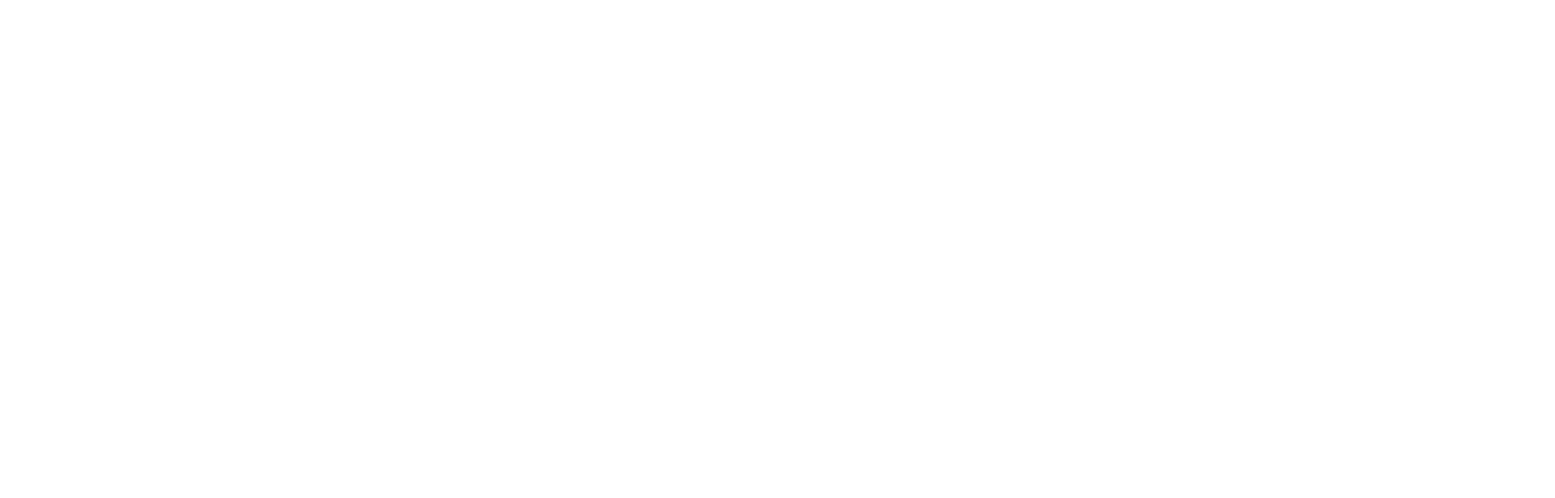
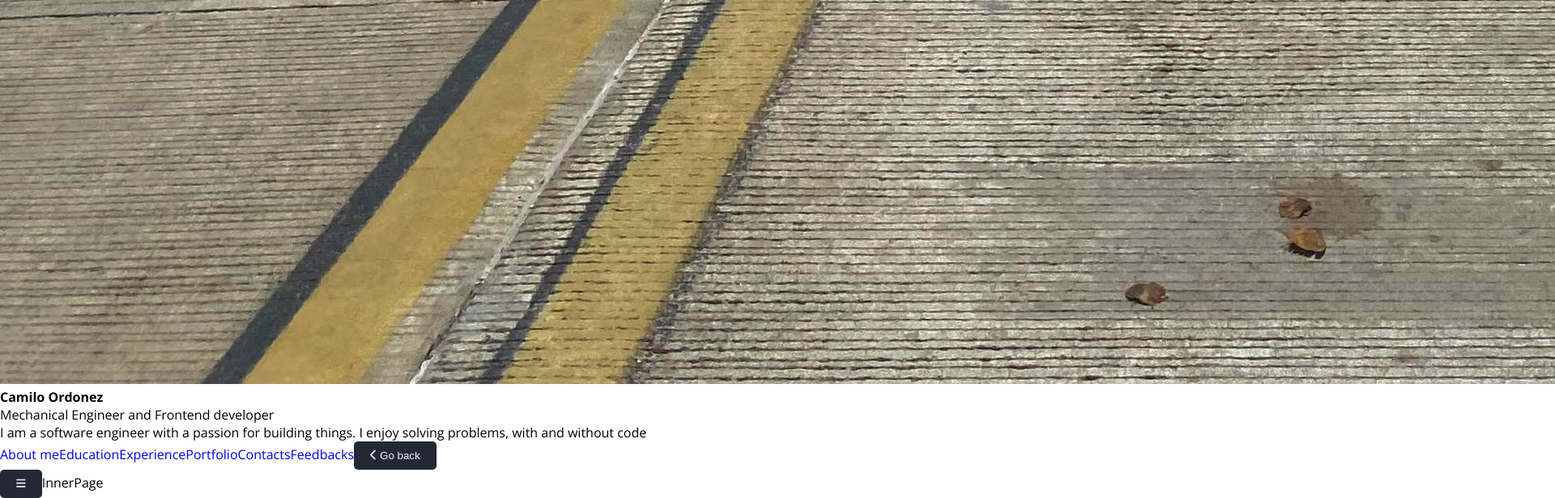
Before and after one commit to caoh29/caoh29.github.io, a React (Create React App) app: page /inner in a window 1280 px wide. Shown: the part 3557-4173 px from the top of the page at 81% size, 1920 px wide, since content can reach past the window. Before the commit the page ends 800 px from the top, so only its background shows below. Built offline with nearby package versions, Linux system fonts and the light colour scheme.

Commit message:
adding navigation and panel component, refactoring folders

```diff
--- /dev/null
+++ b/src/components/Navigation/index.tsx
@@ -0,0 +1,15 @@
+import { NavLink } from 'react-router-dom';
+
+import { NAVIGATION_DIRECTORY } from '../../utils/constants';
+
+export default function Navigation() {
+  return (
+    <>
+      {NAVIGATION_DIRECTORY.map((item) => (
+        <NavLink className="navigation-link" key={item.link} to={item.link}>
+          {item.content}
+        </NavLink>
+      ))}
+    </>
+  );
+}
--- /dev/null
+++ b/src/components/Panel/index.tsx
@@ -0,0 +1,36 @@
+import { useNavigate } from 'react-router-dom';
+
+import { FontAwesomeIcon } from '@fortawesome/react-fontawesome';
+import { faChevronLeft } from '@fortawesome/free-solid-svg-icons';
+
+import Button from '../Button';
+import Navigation from '../Navigation';
+import PhotoBox from '../PhotoBox';
+
+import { PHOTO_BOX_PROPS } from '../../utils/constants';
+import { ButtonProps } from '../../types';
+
+const BUTTON_PROPS: ButtonProps = {
+  text: 'Go back',
+  icon: <FontAwesomeIcon icon={faChevronLeft} />,
+};
+
+export default function Panel() {
+  const navigate = useNavigate();
+  return (
+    <div className="panel">
+      <PhotoBox
+        name={PHOTO_BOX_PROPS.name}
+        title={PHOTO_BOX_PROPS.title}
+        description={PHOTO_BOX_PROPS.description}
+        avatar={PHOTO_BOX_PROPS.avatar}
+      />
+      <Navigation />
+      <Button
+        text={BUTTON_PROPS.text}
+        icon={BUTTON_PROPS.icon}
+        onClick={() => navigate('/')}
+      />
+    </div>
+  );
+}
--- a/src/pages/Home/HomePage.tsx
+++ b/src/pages/Home/HomePage.tsx
@@ -2,17 +2,11 @@
 
 import Button from '../../components/Button';
 import PhotoBox from '../../components/PhotoBox';
-import avatarImage from '../../assets/images/avatar.jpg';
 
-const PHOTO_BOX_PROPS = {
-  name: 'Camilo Ordonez',
-  title: 'Mechanical Engineer and Frontend developer',
-  description:
-    'I am a software engineer with a passion for building things. I enjoy solving problems, with and without code',
-  avatar: avatarImage,
-};
+import { PHOTO_BOX_PROPS } from '../../utils/constants';
+import { ButtonProps } from '../../types';
 
-const BUTTON_PROPS = {
+const BUTTON_PROPS: ButtonProps = {
   text: 'Know more',
 };
 
--- a/src/pages/Inner/InnerPage.tsx
+++ b/src/pages/Inner/InnerPage.tsx
@@ -1,5 +1,23 @@
+import { FontAwesomeIcon } from '@fortawesome/react-fontawesome';
+import { faBars } from '@fortawesome/free-solid-svg-icons';
+
+import Button from '../../components/Button';
+import Panel from '../../components/Panel';
+
+import { ButtonProps } from '../../types';
+import { useState } from 'react';
+
+const BUTTON_PROPS: ButtonProps = {
+  icon: <FontAwesomeIcon icon={faBars} />,
+};
+
 export default function InnerPage() {
+  const [isOpen, setIsOpen] = useState(true);
   return (
-    <div>InnerPage</div>
-  )
+    <div className="inner">
+      {isOpen && <Panel />}
+      <Button icon={BUTTON_PROPS.icon} onClick={() => setIsOpen(!isOpen)} />
+      InnerPage
+    </div>
+  );
 }
--- /dev/null
+++ b/src/types/index.ts
@@ -0,0 +1,14 @@
+import { ReactNode } from 'react';
+
+export interface ButtonProps {
+  text?: string;
+  icon?: ReactNode;
+  onClick?: () => void;
+}
+
+export interface PhotoBoxProps {
+  name: string;
+  title: string;
+  description: string;
+  avatar: string;
+}
--- /dev/null
+++ b/src/utils/constants/index.ts
@@ -0,0 +1,38 @@
+import avatarImage from '../../assets/images/avatar.jpg';
+
+import { PhotoBoxProps } from '../../types';
+
+export const PHOTO_BOX_PROPS: PhotoBoxProps = {
+  name: 'Camilo Ordonez',
+  title: 'Mechanical Engineer and Frontend developer',
+  description:
+    'I am a software engineer with a passion for building things. I enjoy solving problems, with and without code',
+  avatar: avatarImage,
+};
+
+export const NAVIGATION_DIRECTORY = [
+  {
+    link: '#about',
+    content: 'About me',
+  },
+  {
+    link: '#education',
+    content: 'Education',
+  },
+  {
+    link: '#experience',
+    content: 'Experience',
+  },
+  {
+    link: '#portfolio',
+    content: 'Portfolio',
+  },
+  {
+    link: '#contact',
+    content: 'Contacts',
+  },
+  {
+    link: '#feedback',
+    content: 'Feedbacks',
+  },
+];
```
Also changed, not shown: src/components/Button/index.tsx (+1 -7 lines), src/components/PhotoBox/index.tsx (+1 -6 lines).
